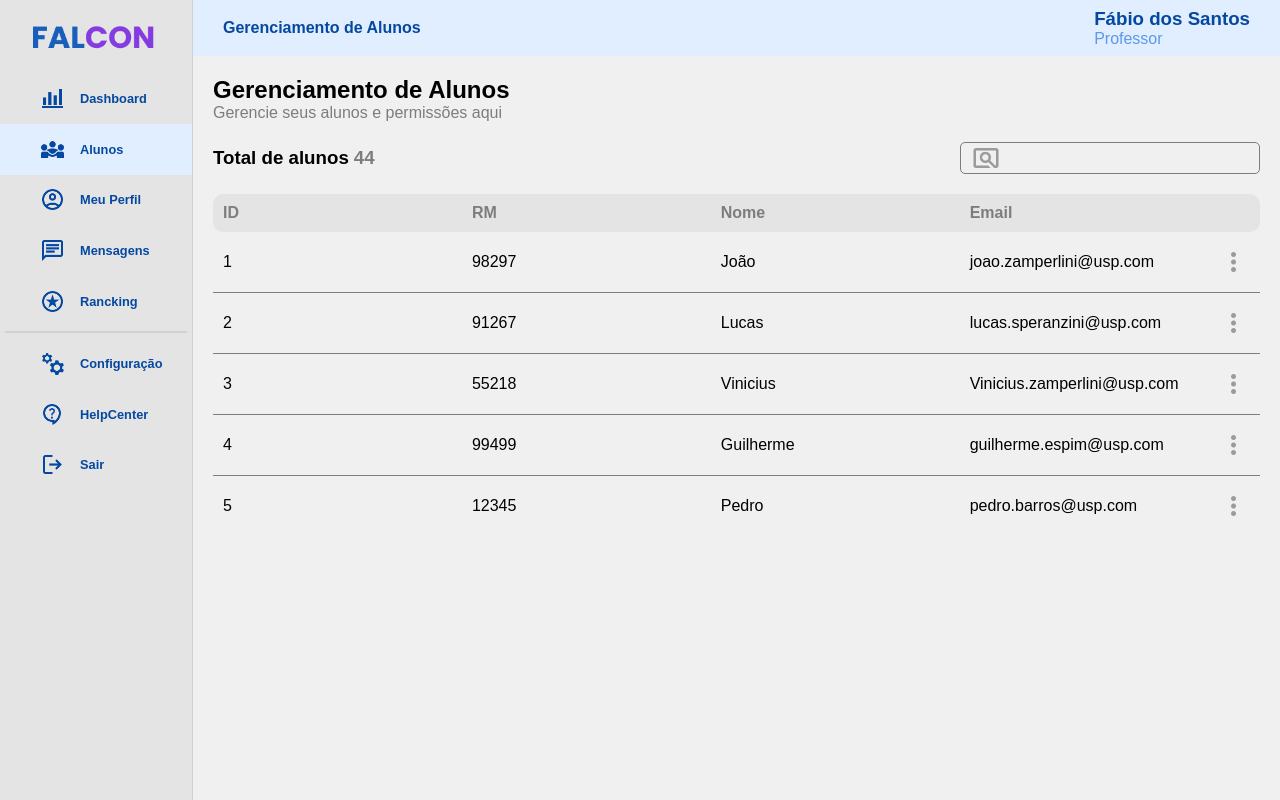
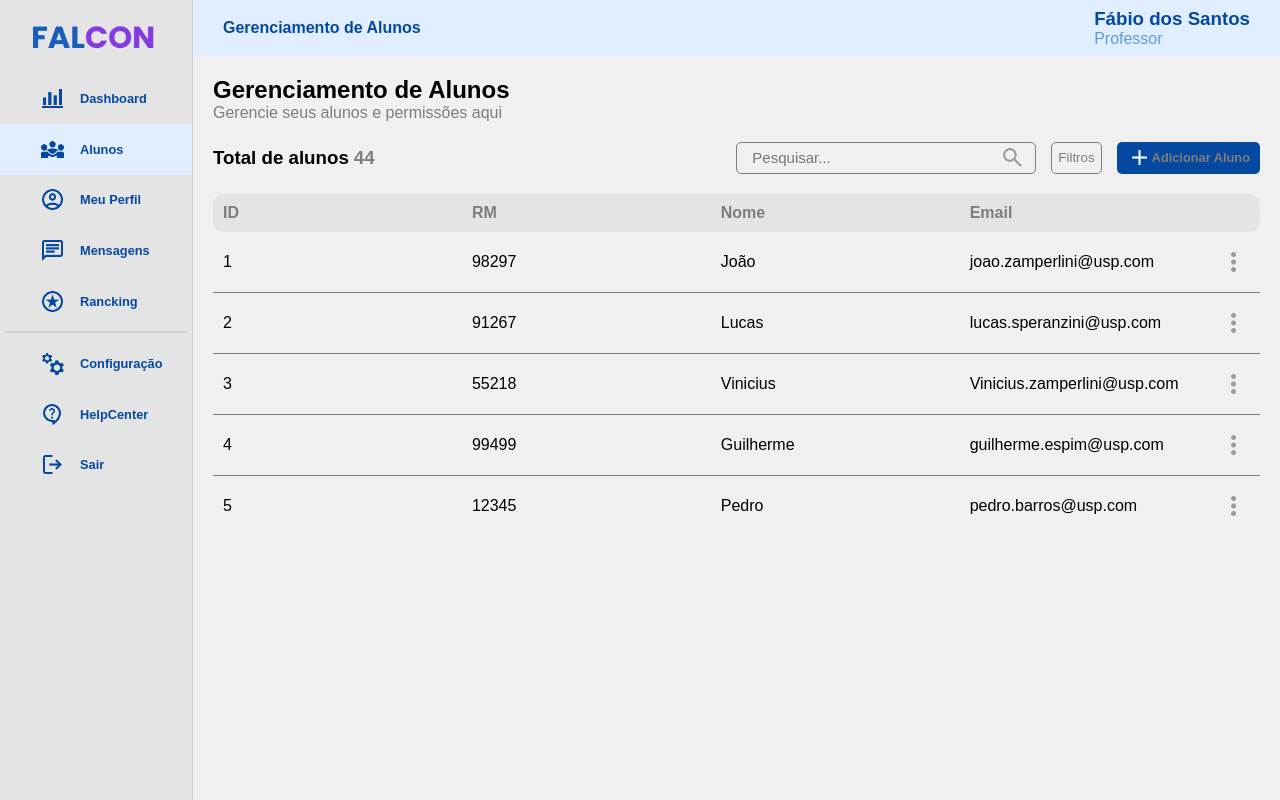
Before and after one commit to GuiEspim18/falcon-front, a React (Vite) app: page /students in a window 1280 px wide. Built offline with nearby package versions, Linux system fonts and the light colour scheme; what chartjs-plugin-datalabels would draw is missing.

Commit message:
add buttons

```diff
--- a/src/pages/Students/Students.jsx
+++ b/src/pages/Students/Students.jsx
@@ -1,3 +1,5 @@
+import DefaultButton from "../../utils/components/Buttons/DefaultButton/DefaultButton";
+import IconTextButton from "../../utils/components/Buttons/IconTextButton/IconTextButton";
 import SearchInput from "../../utils/components/Inputs/SearchInput/SearchInput";
 import Table from "../../utils/components/Table/Table";
 import "./Students.scss";
@@ -23,6 +25,8 @@ function Students() {
                     </div>
                     <div className="actions">
                         <SearchInput className="search" />
+                        <DefaultButton text="Filtros" className="filters" />
+                        <IconTextButton icon="add" text="Adicionar Aluno" className="add-student" />
                     </div>
 
                 </div>
--- a/src/pages/Students/Students.scss
+++ b/src/pages/Students/Students.scss
@@ -50,6 +50,14 @@
                 .search {
                     width: 300px;
                 }
+
+                .filters {
+                    margin-left: 15px;
+                }
+
+                .add-student {
+                    margin-left: 15px;
+                }
             }
         }
 
--- /dev/null
+++ b/src/utils/components/Buttons/DefaultButton/DefaultButton.jsx
@@ -0,0 +1,9 @@
+import "./DefaultButton.scss";
+
+function DefaultButton(props) {
+    return (
+        <button className={"default-button " + props.className}>{props.text}</button>
+    );
+}
+
+export default DefaultButton;
--- /dev/null
+++ b/src/utils/components/Buttons/DefaultButton/DefaultButton.scss
@@ -0,0 +1,10 @@
+@import "/src/assets/css/colors.scss";
+
+.default-button {
+    height: 32px;
+    border-radius: 5px;
+    background: $mainWhite;
+    border: solid 1px $darkGray;
+    color: $darkGray;
+    cursor: pointer;
+}
--- /dev/null
+++ b/src/utils/components/Buttons/IconTextButton/IconTextButton.jsx
@@ -0,0 +1,12 @@
+import "./IconTextButton.scss";
+
+function IconTextButton(props) {
+    return (
+        <button className={"icon-text-button " + props.className}>
+            <img src={"/public/src/images/icons/" + props.icon + ".png"} alt="" />
+            <p>{props.text}</p>
+        </button>
+    );
+}
+
+export default IconTextButton;
--- /dev/null
+++ b/src/utils/components/Buttons/IconTextButton/IconTextButton.scss
@@ -0,0 +1,32 @@
+@import "/src/assets/css/colors.scss";
+
+.icon-text-button {
+    display: flex;
+    justify-content: space-around;
+    align-items: center;
+    height: 32px;
+    background-color: transparent;
+    padding: 0px 10px;
+    box-sizing: border-box;
+    border: none;
+    transition: 0.3s;
+    cursor: pointer;
+    background: $mainBlue;
+    border-radius: 5px;
+
+    img {
+        width: 25px;
+    }
+
+    p {
+        color: $mainWhite;
+        font-size: 0.8rem;
+        margin-left: 5px;
+        font-weight: bold;
+    }
+
+    &:hover {
+        background-color: $softBlue;
+    }
+
+}
--- a/src/utils/components/Inputs/SearchInput/SearchInput.jsx
+++ b/src/utils/components/Inputs/SearchInput/SearchInput.jsx
@@ -3,8 +3,8 @@ import "./SearchInput.scss";
 function SearchInput(props) {
     return (
         <div className={"search-input " + props.className}>
+            <input type="text" placeholder="Pesquisar..." />
             <img src="/src/images/icons/search.png" alt="" />
-            <input type="text" />
         </div>
     );
 }
--- a/src/utils/components/Inputs/SearchInput/SearchInput.scss
+++ b/src/utils/components/Inputs/SearchInput/SearchInput.scss
@@ -8,6 +8,7 @@
     padding: 0px 10px;
     box-sizing: border-box;
     display: flex;
+    align-items: center;
 
     input {
         flex: 1;
@@ -19,4 +20,9 @@
         box-sizing: border-box;
         font-size: 15px;
     }
+
+    img {
+        width: 25px;
+        height: 25px;
+    }
 }
```
Also changed, not shown: public/src/images/icons/search.png.
